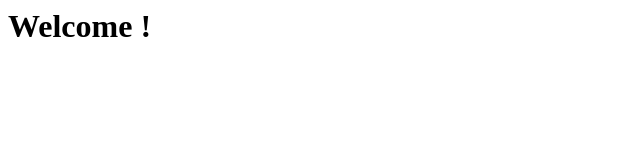
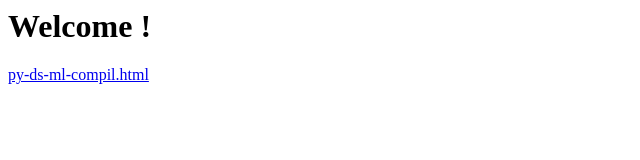
Before and after one commit to devvad23/devvad23.github.io, a plain HTML site: page index.html in a window 1280 px wide. Shown: the whole page, without its empty margins (0-640 px from the left). Drawn offline with Linux system fonts and the light colour scheme.

Commit message:
Update index.html

```diff
--- a/index.html
+++ b/index.html
@@ -1,4 +1,4 @@
 <html>
   <h1>Welcome !</h1>
-  <!-- <a href="py-ds-ml-compil.html">py-ds-ml-compil.html</a> -->
+  <a href="py-ds-ml-compil.html">py-ds-ml-compil.html</a>
 </html>
```
